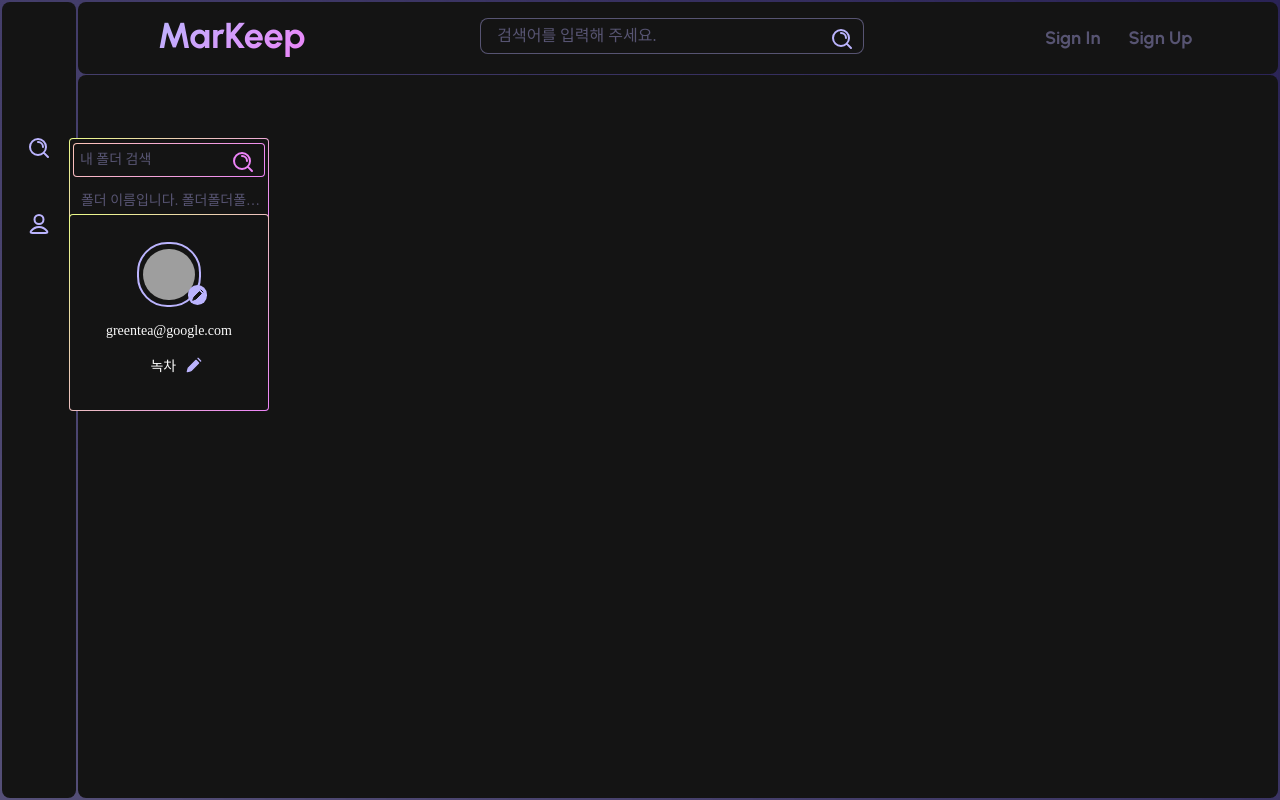
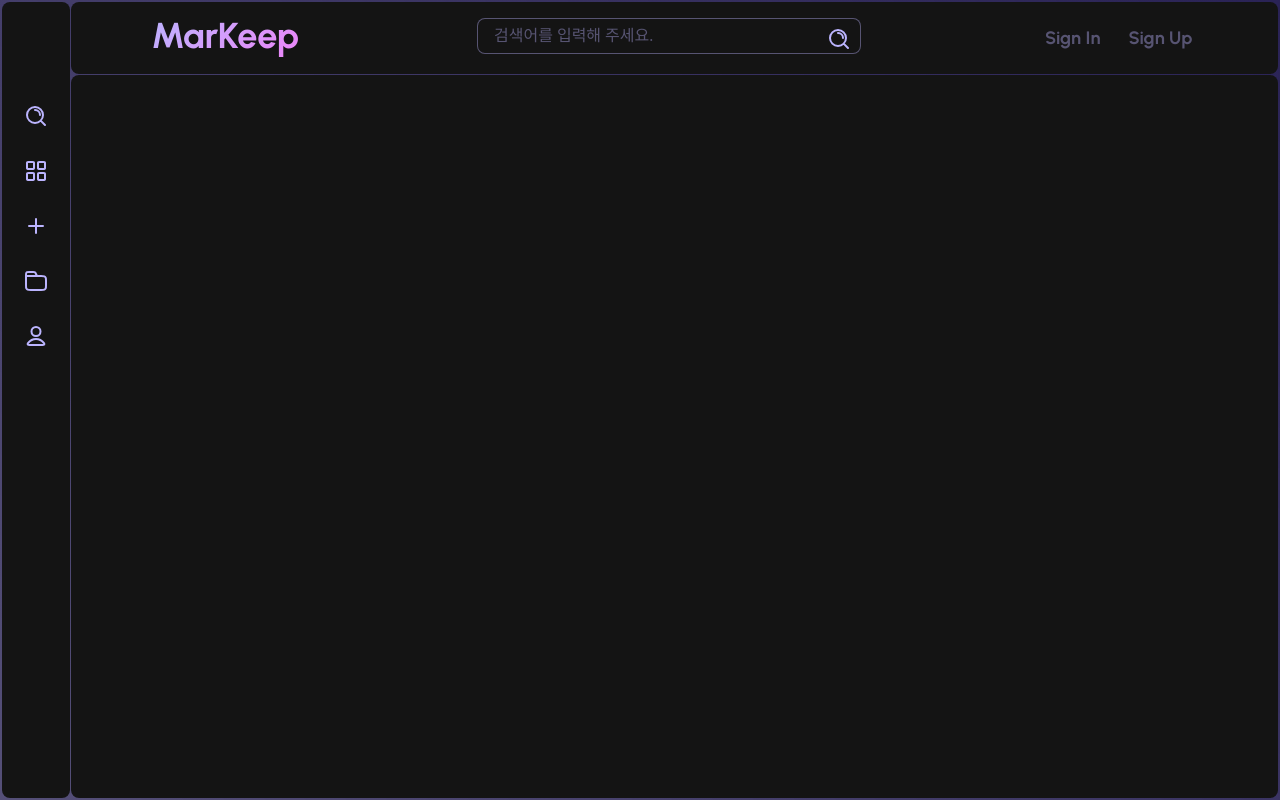
Before and after one commit to ilsy23/Markeep_React, a React (Create React App) app: page /search/1 in a window 1280 px wide. Built offline with nearby package versions, Linux system fonts and the light colour scheme; grey boxes are pictures that could not be loaded; a web font is replaced by a local one.

Commit message:
모달 동작 구현 완료

```diff
--- a/src/components/Nav.js
+++ b/src/components/Nav.js
@@ -1,4 +1,4 @@
-import React from "react";
+import React, { useEffect, useRef, useState } from "react";
 import { ReactComponent as SearchIcon } from "../assets/icons/search.svg";
 import { ReactComponent as DashboardIcon } from "../assets/icons/dashboard.svg";
 import { ReactComponent as PlusIcon } from "../assets/icons/plus.svg";
@@ -12,31 +12,73 @@ import FolderList from "./FolderList";
 import UserInfo from "./UserInfo";
 
 const Nav = () => {
+  const [active, setActive] = useState("");
+
+  const ref = useRef();
+
+  const clickButtonHandler = (e) => {
+    const name = e.currentTarget.getAttribute("name");
+
+    if (active === name) {
+      setActive("");
+      return;
+    }
+
+    setActive(name);
+  };
+
+  useEffect(() => {
+    const clickOutside = (e) => {
+      // 모달이 열려 있고 모달의 바깥쪽을 눌렀을 때 창 닫기
+      if (
+        active &&
+        ref.current &&
+        !ref.current.contains(e.target) &&
+        e.target.tagName !== "svg" &&
+        e.target.tagName !== "path"
+      ) {
+        setActive("");
+      }
+    };
+
+    document.addEventListener("mousedown", clickOutside);
+
+    return () => {
+      // Cleanup the event listener
+      document.removeEventListener("mousedown", clickOutside);
+    };
+  }, [active]);
+
   const menus = [
     {
       title: "내 폴더 검색",
       icon: <SearchIcon className={styles.icon} />,
       content: <SearchFolder />,
+      name: "title",
     },
-    // {
-    //   title: "마이 페이지",
-    //   icon: <DashboardIcon className={styles.icon} />,
-    //   link: "/mypage",
-    // },
-    // {
-    //   title: "북마크 추가",
-    //   icon: <PlusIcon className={styles.icon} />,
-    //   content: <Add />,
-    // },
-    // {
-    //   title: "내 폴더",
-    //   icon: <FolderIcon className={styles.icon} />,
-    //   content: <FolderList />,
-    // },
+    {
+      title: "마이 페이지",
+      icon: <DashboardIcon className={styles.icon} />,
+      link: "/mypage",
+      name: "mypage",
+    },
+    {
+      title: "북마크 추가",
+      icon: <PlusIcon className={styles.icon} />,
+      content: <Add />,
+      name: "add",
+    },
+    {
+      title: "내 폴더",
+      icon: <FolderIcon className={styles.icon} />,
+      content: <FolderList />,
+      name: "folders",
+    },
     {
       title: "내 정보",
       icon: <UserIcon className={styles.icon} />,
       content: <UserInfo />,
+      name: "user",
     },
   ];
   return (
@@ -46,45 +88,35 @@ const Nav = () => {
           return (
             <div className={styles.menu} key={idx}>
               {menu.link ? (
-                <Link to={menu.link} className={styles.icon_box}>
+                <Link
+                  to={menu.link}
+                  className={styles.icon_box}
+                  name={menu.name}
+                  onClick={clickButtonHandler}
+                >
                   {menu.icon}
                 </Link>
               ) : (
-                <div to={menu.link} className={styles.icon_box}>
+                <div
+                  to={menu.link}
+                  className={styles.icon_box}
+                  name={menu.name}
+                  onClick={clickButtonHandler}
+                >
                   {menu.icon}
                 </div>
               )}
               <div className={styles.title}>{menu.title}</div>
-              {!menu.link && <div className={styles.modal}>{menu.content}</div>}
+              {!menu.link && active === menu.name && (
+                <div className={styles.modal} ref={ref}>
+                  {menu.content}
+                </div>
+              )}
             </div>
           );
         })}
       </div>
     </div>
-
-    // <div className={styles.wrapper}>
-    //   <div className={styles.nav_box}>
-    //     <div className={styles.icon_box}>
-    //       <SearchIcon className={styles.icon} />
-    //     </div>
-    //     <Link
-    //       className={styles.icon_box}
-    //       to={'/mypage'}
-    //     >
-    //       <DashboardIcon className={styles.icon} />
-    //     </Link>
-    //     <div className={styles.icon_box}>
-    //       <PlusIcon className={styles.icon} />
-    //     </div>
-    //     <div className={styles.icon_box}>
-    //       <FolderIcon className={styles.icon} />
-    //     </div>
-    //     <div className={styles.icon_box}>
-    //       <UserIcon className={styles.icon} />
-    //     </div>
-    //   </div>
-    //   <div className={styles.nav_box_detail}></div>
-    // </div>
   );
 };
 
--- a/src/styles/App.scss
+++ b/src/styles/App.scss
@@ -6,7 +6,7 @@
   display: flex;
 
   .nav {
-    padding: 0 1.2rem;
+    padding: 0 1rem;
     margin: $margin;
     background: $black;
     border-radius: $radius;
--- a/src/styles/Nav.module.scss
+++ b/src/styles/Nav.module.scss
@@ -1,11 +1,11 @@
-@import 'variables', 'mixin';
+@import "variables", "mixin";
 
 .wrapper {
   .nav_box {
-    margin-top: 8rem;
+    margin-top: 6rem;
     display: flex;
     flex-direction: column;
-    gap: 2.5rem;
+    gap: 1.2rem;
     position: relative;
 
     .menu {
@@ -41,7 +41,7 @@
         position: absolute;
         top: 0.5rem;
         left: 3rem;
-        width: 12rem;
+        width: 10rem;
         background: $black;
         color: $blue04;
         font-family: Noto-l;
```
